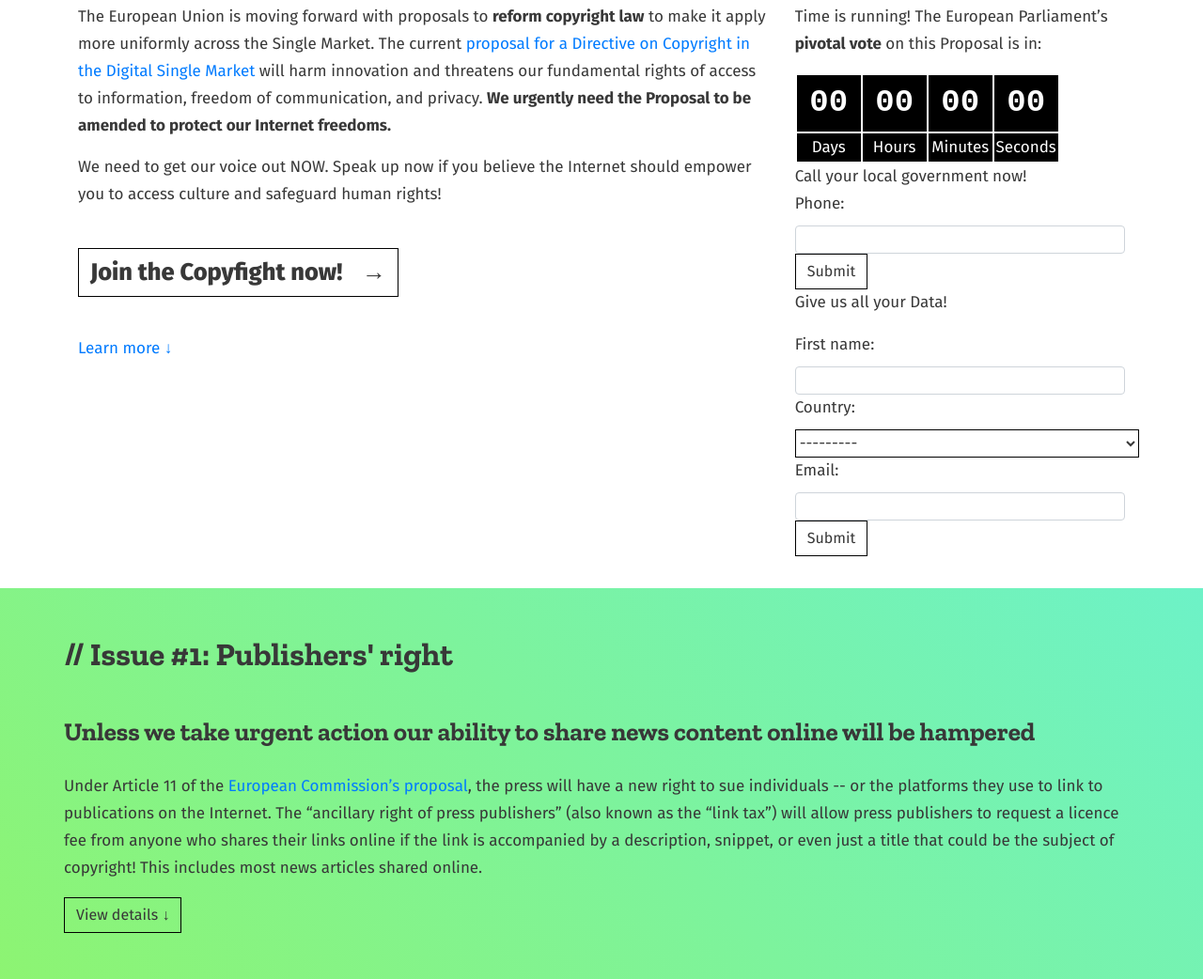
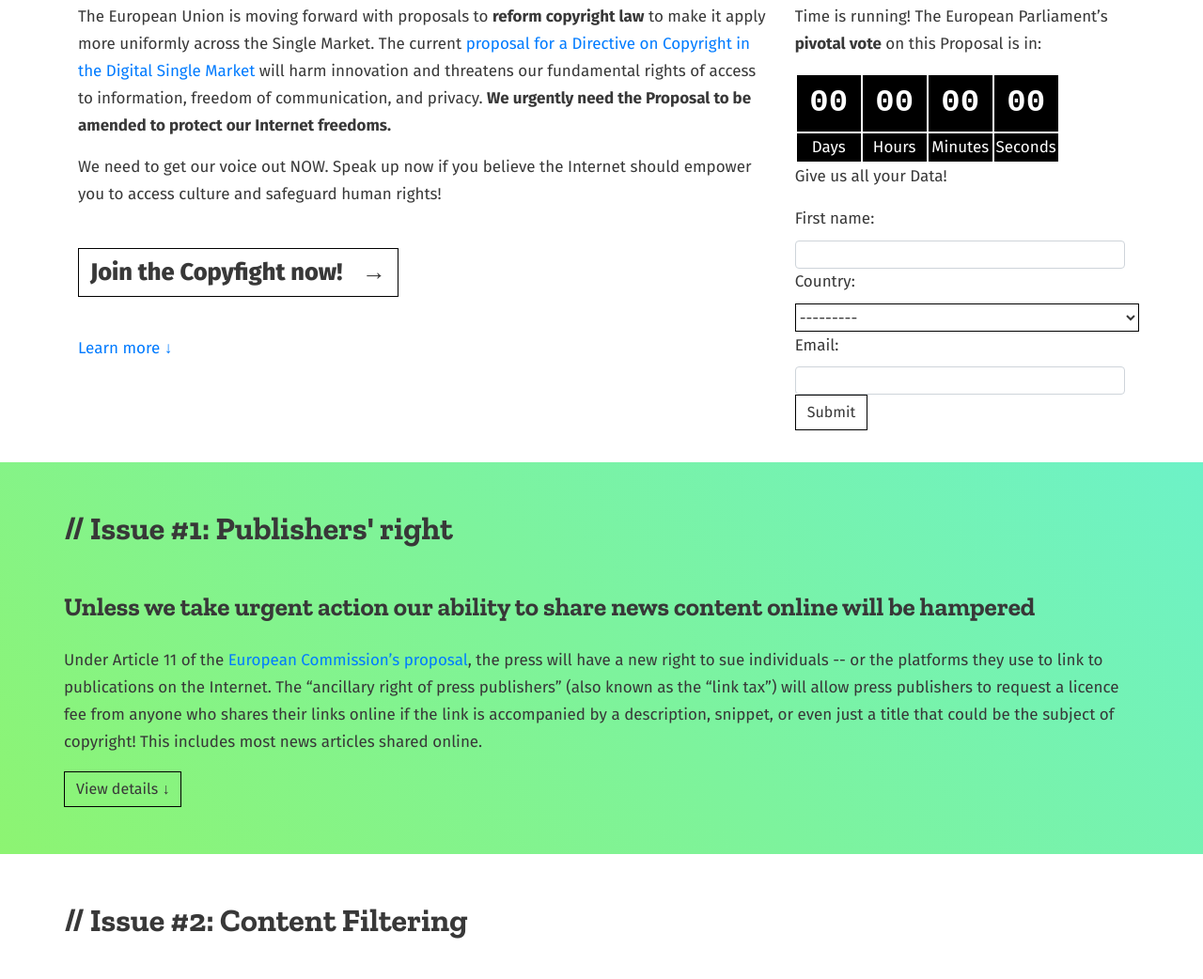
Before and after one commit to copyfighters/copyfighters, a Django app: page / in a window 1280 px wide. Shown: the part 175-1217 px from the top of the page at 94% size. Run offline with Django 3.2, Linux system fonts and the light colour scheme; style sheets or scripts are compiled from the project's sources; some libraries are stand-ins or nearby versions; some web fonts are replaced.

Commit message:
hide call form

```diff
--- a/templates/index.html
+++ b/templates/index.html
@@ -33,44 +33,12 @@
 					</tr>
 				</table>
 				<!-- 10 October 2017 -->
-			Call your local government now!
+				<!--Call your local government now!
 				<form action="/formtest/" method="post">
 					{% csrf_token %}
 					{{ form }}
-					<!--<input type="text" size="8" placeholder="First name">
-					<select class="custom-select">
-						<option value="AT">AT - Austria</option>
-						<option value="BE">BE</option>
-						<option value="BG">BG</option>
-						<option value="HR">HR</option>
-						<option value="CY">CY</option>
-						<option value="CZ">CZ</option>
-						<option value="DK">DK<option>
-						<option value="EE">EE</option>
-						<option value="FI">FI</option>
-						<option value="FR">FR</option>
-						<option value="DE">DE</option>
-						<option value="GR">GR</option>
-						<option value="HU">HU</option>
-						<option value="IE">IE</option>
-						<option value="IT">IT</option>
-						<option value="LV">LV</option>
-						<option value="LT">LT</option>
-						<option value="LU">LU</option>
-						<option value="MT">MT</option>
-						<option value="NL">NL</option>
-						<option value="PL">PL</option>
-						<option value="PT">PT</option>
-						<option value="RO">RO</option>
-						<option value="SK">SK</option>
-						<option value="SI">SI</option>
-						<option value="ES">ES</option>
-						<option value="SE">SE</option>
-						<option value="GB">GB</option>
-					</select><br />
-					<input type="email" placeholder="Email"><br />-->
 					<button type="submit">Submit</button>
-				</form>
+				</form>-->
 				Give us all your Data!
 				<form class="email_form" action="/email_form/" method="post">
 					<p class="form_status"></p>
```
Lines whose indentation alone changed are shown as unchanged.
